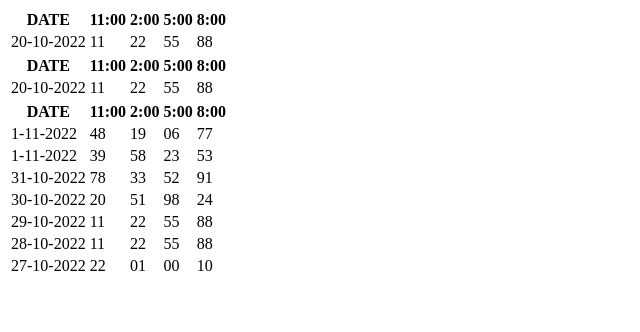
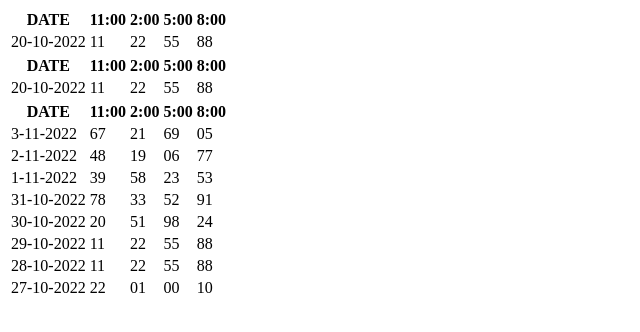
Before and after one commit to ayetoe/ayetoemyanmar2d.github.io, a plain HTML site: page index.html in a window 1280 px wide. Shown: the whole page, without its empty margins (0-640 px from the left). Drawn offline with Linux system fonts and the light colour scheme.

Commit message:
Update index.html

```diff
--- a/index.html
+++ b/index.html
@@ -83,7 +83,24 @@
         </thead>
         <tbody>
             <td class="font-20 text-center">
-                <p>1-11-2022</p>
+                <p>3-11-2022</p>
+            </td>
+            <td class="font-20 text-center">
+                <p>67</p>
+            </td>
+            <td>
+                <p>21</p>
+            </td>
+            <td>
+                <p>69</p>
+            </td>
+            <td>
+                <p>05</p>
+            </td>
+        </tbody>
+        <tbody>
+            <td class="font-20 text-center">
+                <p>2-11-2022</p>
             </td>
             <td class="font-20 text-center">
                 <p>48</p>
```
